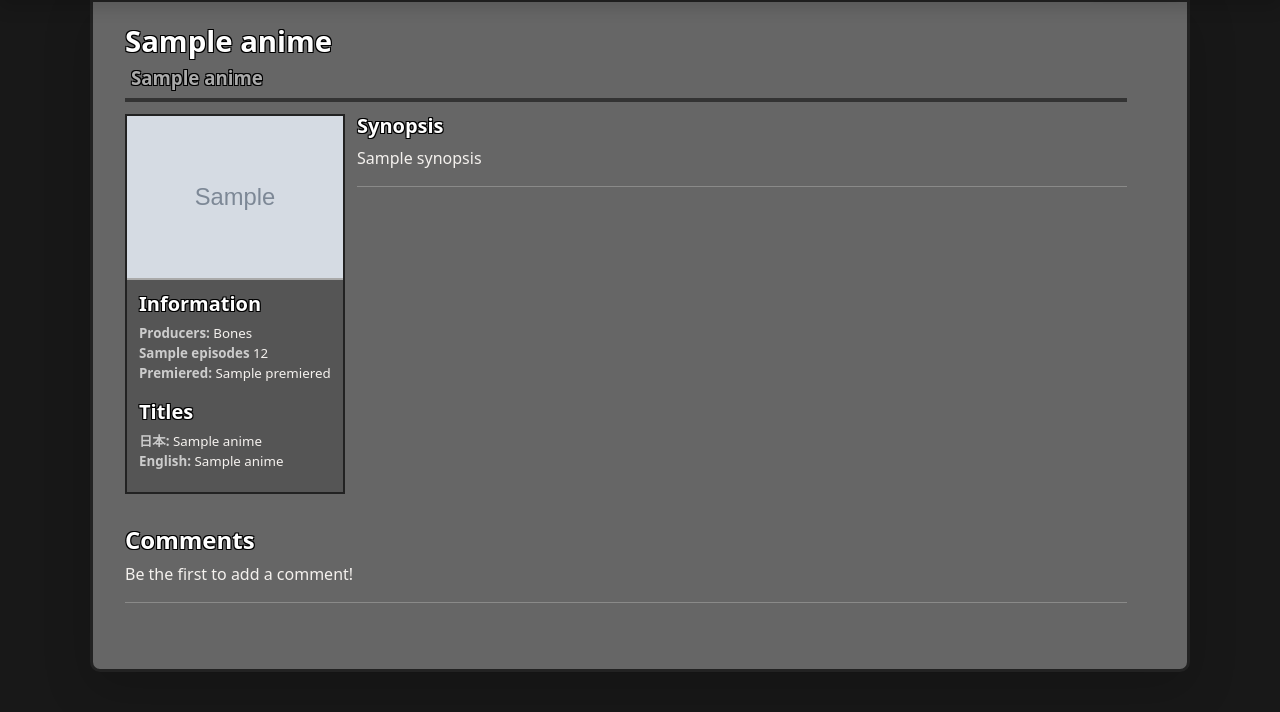
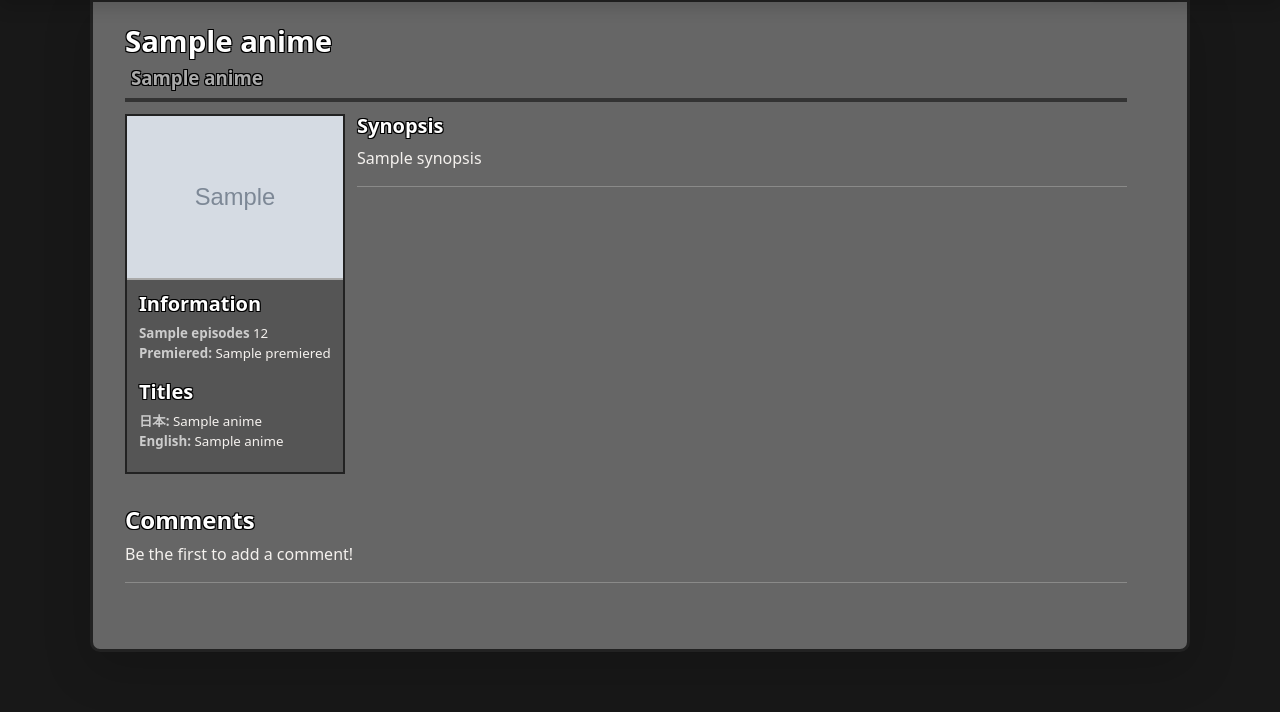
Before and after one commit to DFayro/AnimeRar, a Flask app: template animerar/views/anime/templates/anime_page.html in a window 1280 px wide. Shown: the part 177-889 px from the top of the page. Run offline with Flask 2, Linux system fonts and the light colour scheme; the template is opened without the code that fills it: most values are stand-ins (such as "Sample title", 1, 10 or a date in 2020); grey boxes marked "Sample" are stand-in pictures; some libraries are stand-ins or nearby versions; some web fonts are replaced.

Commit message:
[fix]: Fixup

```diff
--- a/animerar/views/anime/templates/anime_page.html
+++ b/animerar/views/anime/templates/anime_page.html
@@ -38,7 +38,6 @@
 
 				<h5>Information</h5>
 				<p>
-					<b>Producers:</b> Bones<br/>
 					{% if anime.episodes %}
 						<b>{{ anime.episodes }}</b> 12<br/>
 					{% endif %}
```
